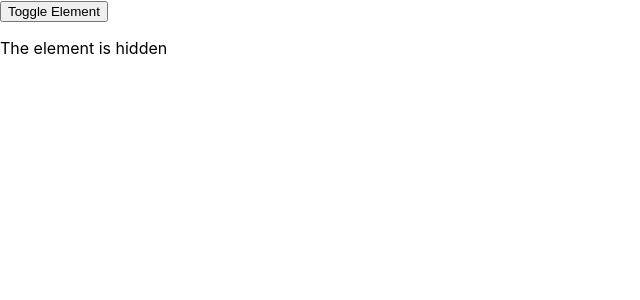
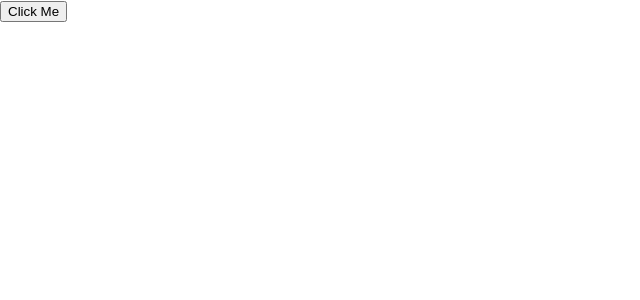
Before and after one commit to Aarti-Waghmare-React-Course/web_development1, a React (Create React App) app in the folder react-beginner-projects/: page / in a window 1280 px wide. Shown: the top 300 px of the page, without its empty margins (0-640 px from the left). Built offline with nearby package versions, Linux system fonts and the light colour scheme.

Commit message:
Button disable logic

```diff
--- a/react-beginner-projects/src/App.js
+++ b/react-beginner-projects/src/App.js
@@ -2,12 +2,14 @@ import logo from './logo.svg';
 import './App.css';
 import CounterApp_01 from './components/01_usestate/CounterApp_01';
 import Toggle_02 from './components/01_usestate/Toggle_02';
+import ButtonDisable_03 from './components/01_usestate/ButtonDisable_03';
 
 function App() {
   return (
     <>
     {/* <CounterApp_01/> */}
-    <Toggle_02/>
+    {/* <Toggle_02/> */}
+    <ButtonDisable_03/>
     </>
   );
 }
--- /dev/null
+++ b/react-beginner-projects/src/components/01_usestate/ButtonDisable_03.jsx
@@ -0,0 +1,21 @@
+//create a button add functionality to disable or visible
+
+import react from 'react';
+import {useState} from 'react';
+
+const ButtonDisable_03 = () => {
+
+const [isDisable,setIsDisable] = useState(false);
+
+const handleClick = () => {
+    setIsDisable(true);
+};
+
+    return(
+        <div>
+          <button onClick={handleClick} disabled={isDisable}>Click Me</button>
+        </div>
+    );
+};
+
+export default ButtonDisable_03;
```
